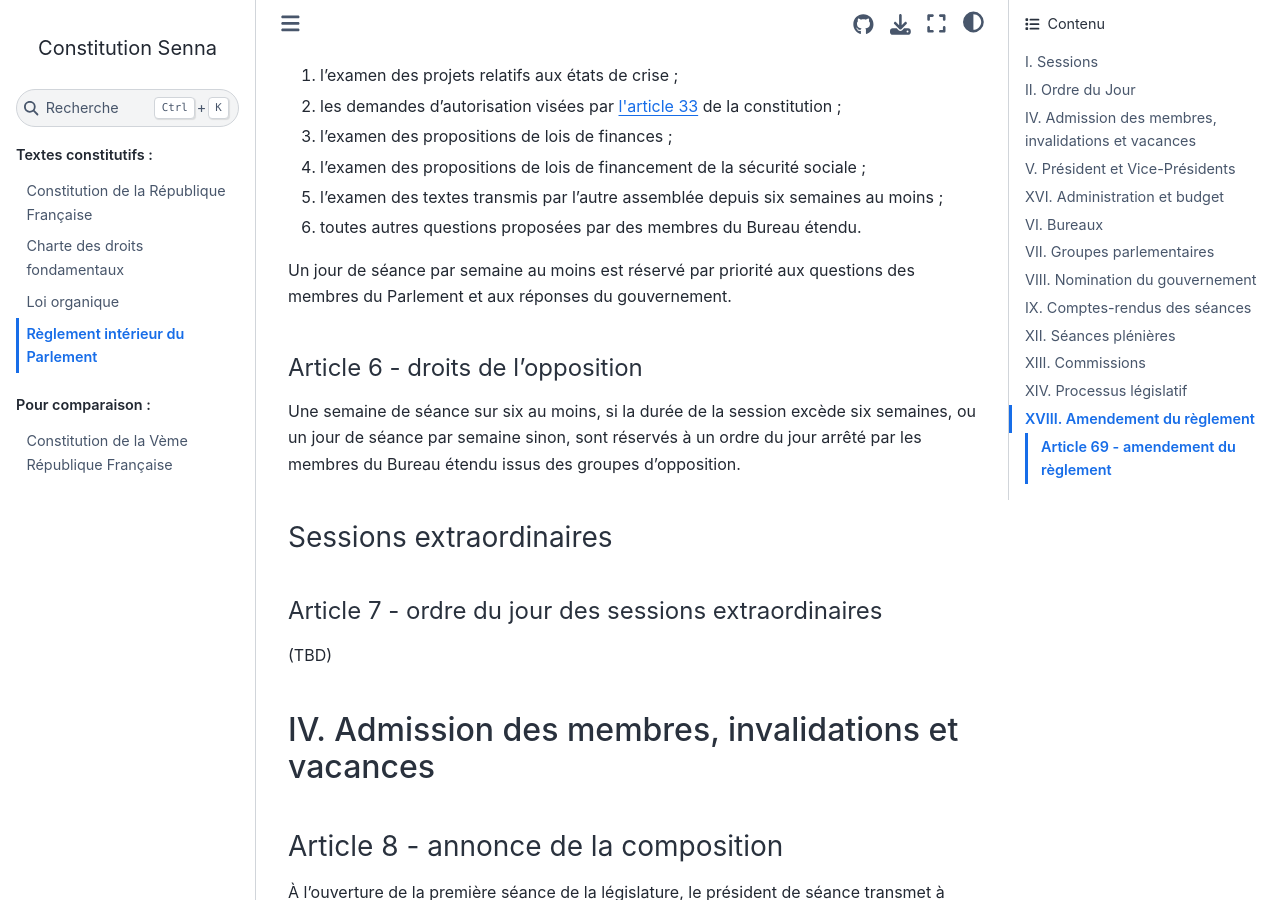
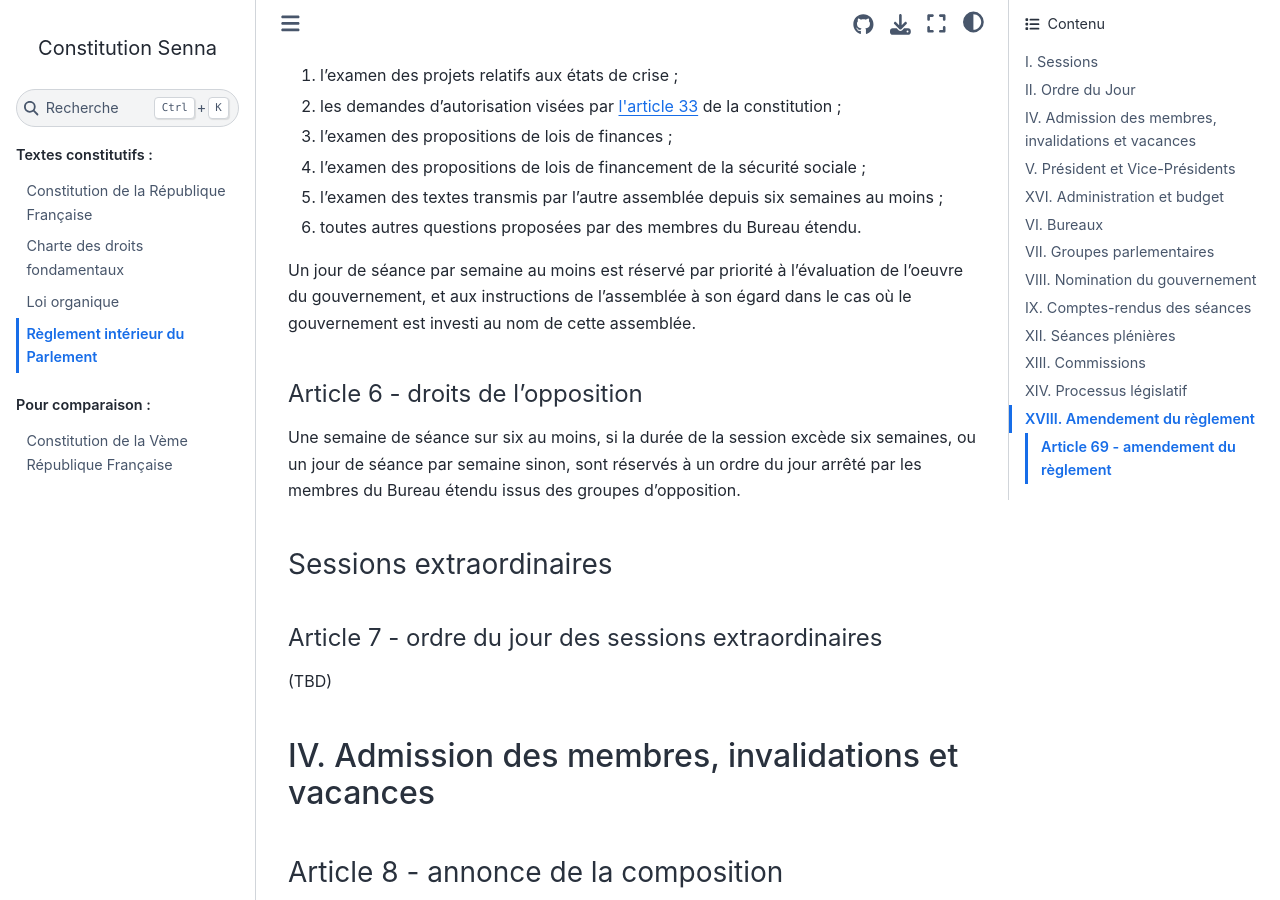
Before and after one commit to Gouvernathor/senna, a Sphinx documentation site: the page built from source/reglement_interieur.rst, in a window 1280 px wide and 900 px high, scrolled down 2038 px. Built offline with Sphinx 7.4.7 and the Sphinx Book theme 1.1.4, drawn with Linux system fonts in a browser that asks for light colours.

Commit message:
Élargissement du contrôle du gvt par le parlement

```diff
--- a/source/constitution.rst
+++ b/source/constitution.rst
@@ -248,7 +248,7 @@
 
 Le gouvernement ou une pétition est considéré majoritaire dans une assemblée lorsqu'il recueille l'approbation de la majorité absolue des membres de cette assemblée.
 
-La priorité est donnée aux pétitions majoritaires dans chaque assemblée, puis à celles majoritaires à l'Assemblée nationale, puis à celles majoritaires au Sénat. Seule peut être nommée au gouvernement la pétition prioritaire arrivant en tête en nombre de membres approbateurs dans les assemblées dans lesquelles elle est majoritaire ou, à défaut, dans l'Assemblée nationale. Elle est nommée au nom des assemblées dans lesquelles elle est majoritaire ou, à défaut, au nom de l'Assemblée nationale.
+La priorité est donnée aux pétitions majoritaires dans chaque assemblée, puis à celles majoritaires à l'Assemblée nationale, puis à celles majoritaires au Sénat. Seule peut être nommée au gouvernement la pétition prioritaire arrivant en tête en nombre de membres approbateurs dans les assemblées dans lesquelles elle est majoritaire ou, à défaut, dans l'Assemblée nationale. Elle est investie au nom des assemblées dans lesquelles elle est majoritaire ou, à défaut, au nom de l'Assemblée nationale.
 
 Une pétition de priorité plus haute que le gouvernement en place entraîne sa nomination en remplacement, dans un délai fixé par loi organique.
 
--- a/source/reglement_interieur.rst
+++ b/source/reglement_interieur.rst
@@ -115,7 +115,7 @@
 #. l'examen des textes transmis par l'autre assemblée depuis six semaines au moins ;
 #. toutes autres questions proposées par des membres du Bureau étendu.
 
-Un jour de séance par semaine au moins est réservé par priorité aux questions des membres du Parlement et aux réponses du gouvernement.
+Un jour de séance par semaine au moins est réservé par priorité à l'évaluation de l'oeuvre du gouvernement, et aux instructions de l'assemblée à son égard dans le cas où le gouvernement est investi au nom de cette assemblée.
 
 .. article:: droits de l'opposition
 
```
